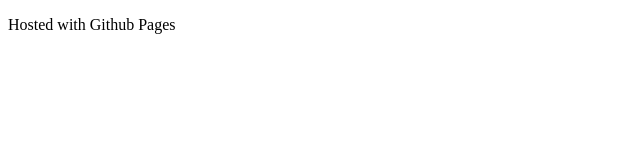
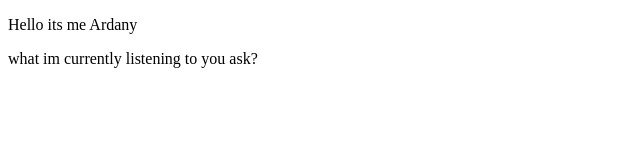
Before and after one commit to limasauce/ILoveLimaSite, a plain HTML site: page index.html in a window 1280 px wide. Shown: the whole page, without its empty margins (0-640 px from the left). Drawn offline with Linux system fonts and the light colour scheme.

Commit message:
Update Html.index

```diff
--- a/index.html
+++ b/index.html
@@ -7,7 +7,11 @@
     <title>Document</title>
 </head>
 <body>
-    <p>Hosted with Github Pages</p>
+
+    <p>Hello its me Ardany </p>
+
+    what im currently listening to you ask?
+
 
 </body>
 </html>
```
